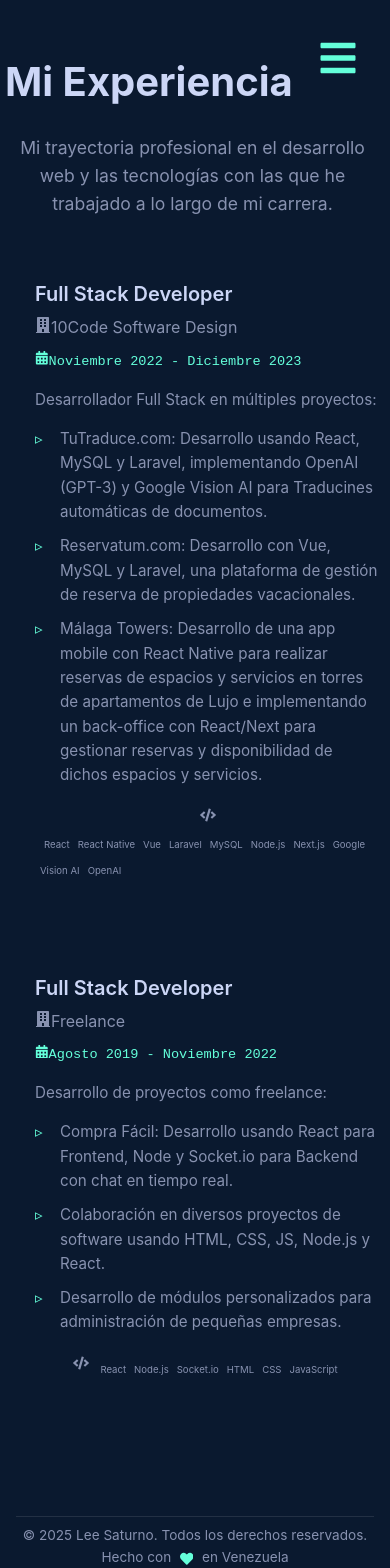
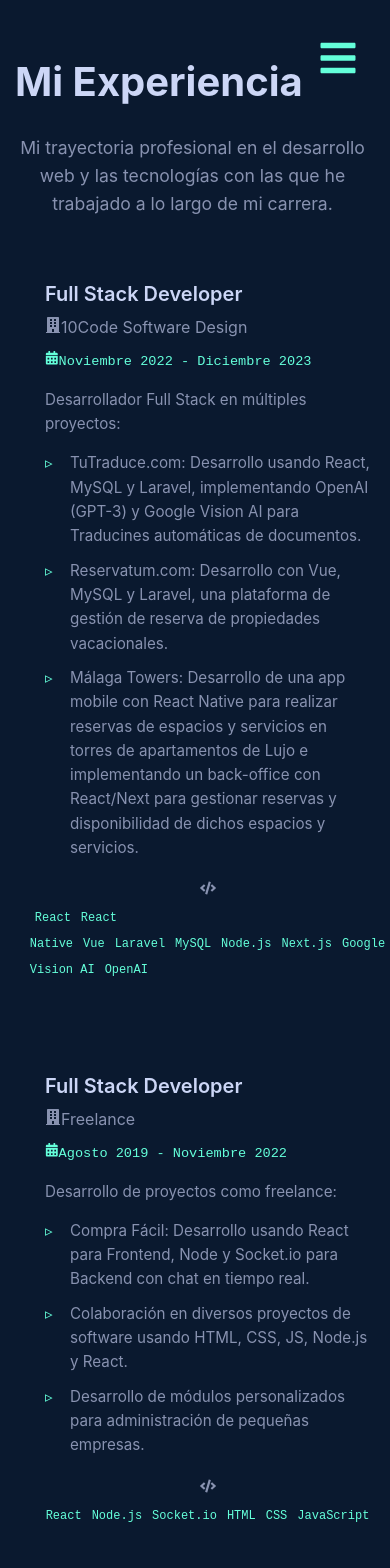
Before and after one commit to leesaturno/portafolio, a React (Vite) app: page /experience in a window 390 px wide. Shown: the top 1568 px of the page. Built offline with nearby package versions, Linux system fonts and the light colour scheme.

Commit message:
Actualizar estilos de padding y diseño responsivo en Experience.css

```diff
--- a/src/styles/Experience.css
+++ b/src/styles/Experience.css
@@ -1,6 +1,6 @@
 /* Experience Section Styles */
 .experience-container {
-  padding: 80px 24px;
+  padding: 85px 50px;
   min-height: 100vh;
   background-color: #0a192f;
   color: #8892b0;
@@ -61,7 +61,7 @@
     gap: 10px;
   }
   .experience-container {
-    padding: 30px 5px;
+    padding: 30px 15px;
   }
 }
 
@@ -142,18 +142,20 @@
     gap: 7px;
     justify-content: center;
     padding: 0 5px;
+    flex-wrap: wrap;
+    max-width: 95vw;
   }
   .technology-tag {
     font-size: 0.6rem;
     padding: 1px 4px;
   }
 }
-}
+
 
 .technology-tag {
   background: transparent;
   border-radius: 3px;
-  padding: 3px 8px;
+  padding: 0px 5px;
   font-size: 0.75rem;
   color: #64ffda;
   font-family: 'SF Mono', 'Fira Code', monospace;
```
